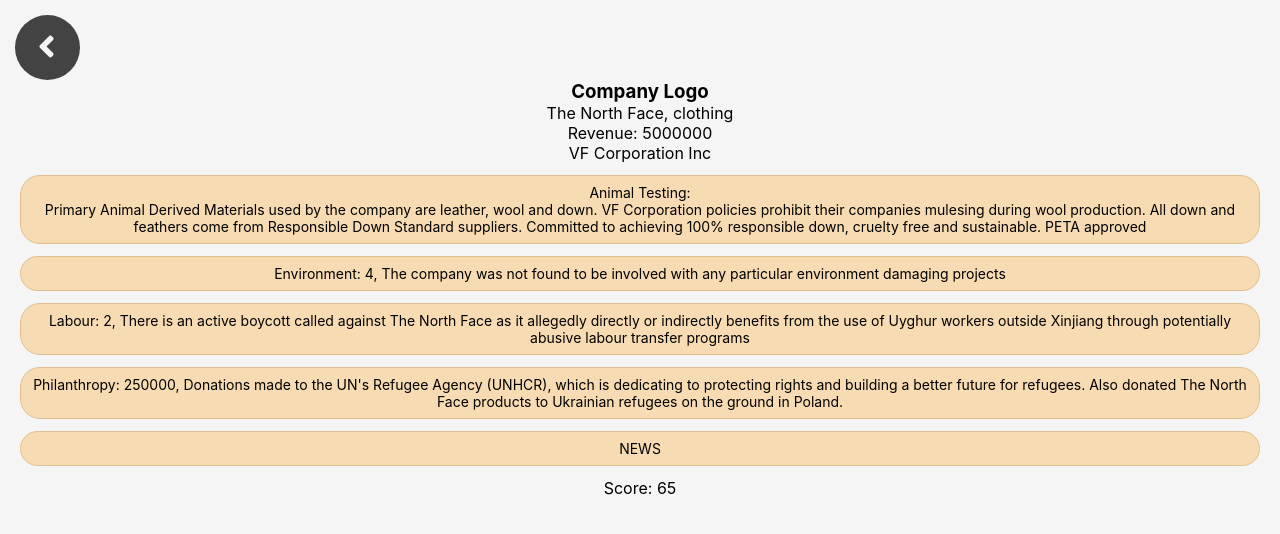
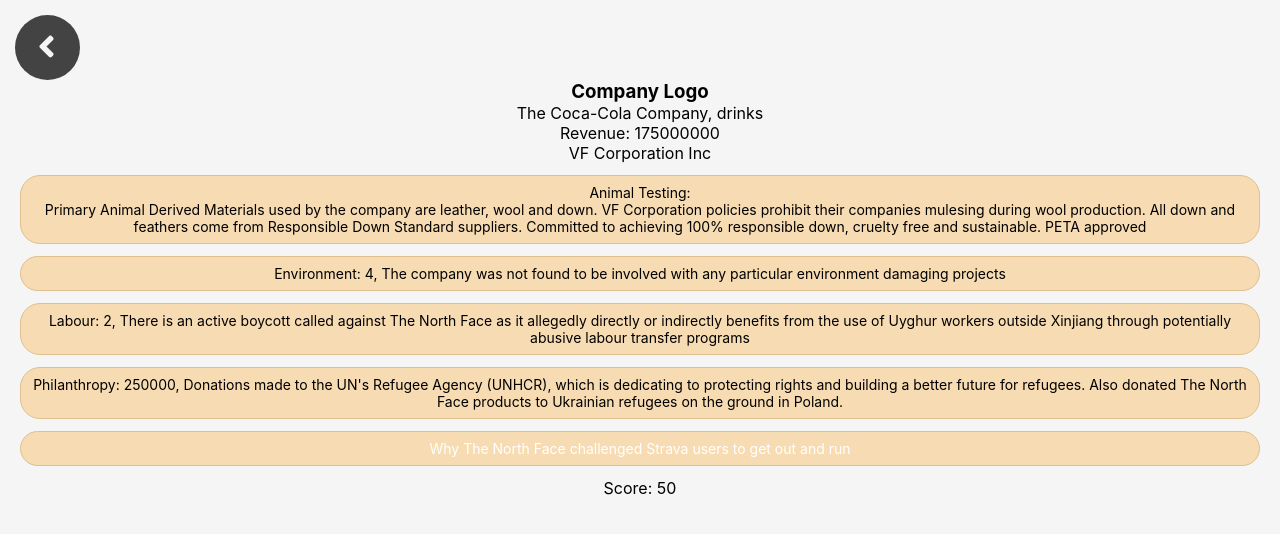
Before and after one commit to bowerscodes/ethical-brands-app, a React (Create React App) app: page /search-results in a window 1280 px wide. Shown: the top 534 px of the page. Built offline with nearby package versions, Linux system fonts and the light colour scheme.

Commit message:
Added news link in searchresults

```diff
--- a/src/components/InfoCard.js
+++ b/src/components/InfoCard.js
@@ -16,6 +16,7 @@
     labInfo,
     philDonate,
     philInfo,
+    news,
     totalScore,
   } = props;
   return (
@@ -39,7 +40,7 @@
         <div>Philanthropy: {`${philDonate}, ${philInfo}`}</div>
       </div>
       <div className="info-card">
-        <p>NEWS</p>
+        <a href={news[0].source}>{news[0].headline}</a>
       </div>
       <div>Score: {totalScore}</div>
     </>
--- a/src/components/SearchResult.js
+++ b/src/components/SearchResult.js
@@ -7,7 +7,7 @@
 
 const SearchResult = () => {
   const brandFilter = brand.brands.filter(
-    (val) => val.name === "The North Face"
+    (val) => val.name === "The Coca-Cola Company"
   );
 
   return (
@@ -33,7 +33,7 @@
             labInfo={value.labour.info}
             philDonate={value.philanthropy.donations}
             philInfo={value.philanthropy.info}
-            // news={JSON.stringify(value.news)}
+            news={value.news} // news={JSON.stringify(value.news)}
             totalScore={value.totalScore}
           />
         ))}
--- a/src/styles/search.css
+++ b/src/styles/search.css
@@ -37,3 +37,5 @@
 } a:visited {
     color: white;
 }
+
+/* background-size: cover; */
```
